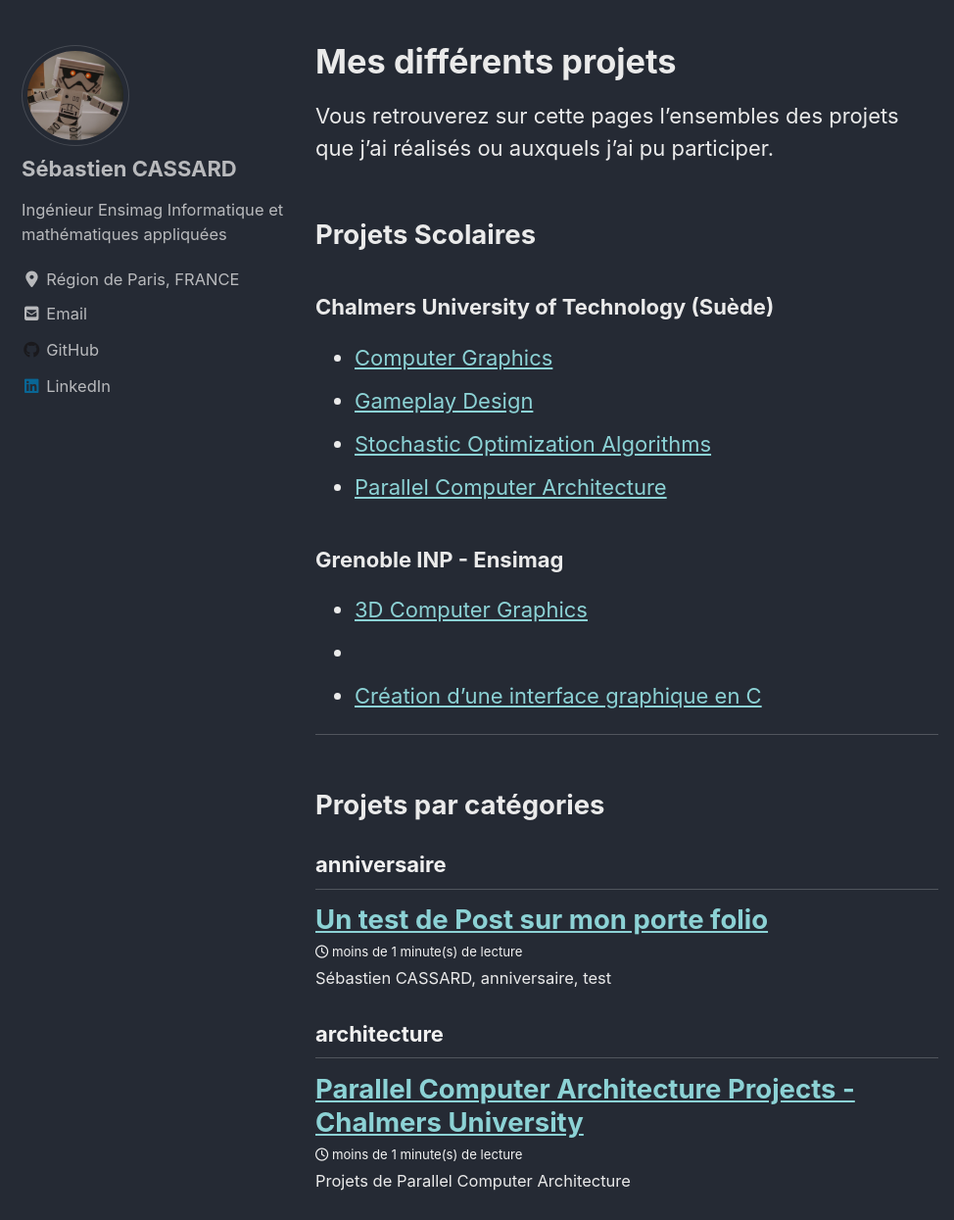
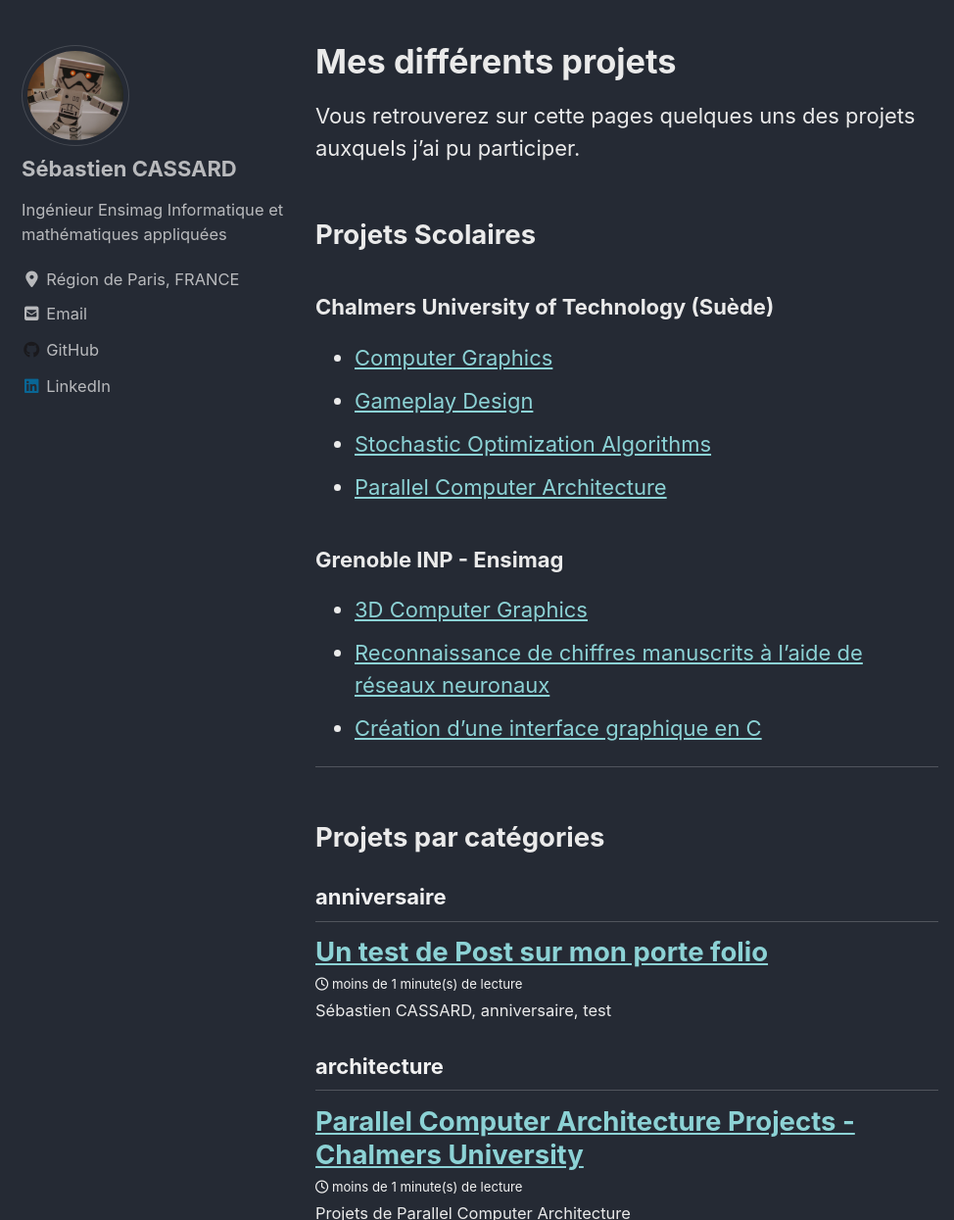
Before and after one commit to Cassards/cassards.github.io, a Jekyll site: the page built from _pages/Projets.md, in a window 1280 px wide and 1400 px high, scrolled down 914 px. Shown: the part 155-1400 px from the top of the window at 98% size, without its empty margins (0-974 px from the left). Built offline with Jekyll 4.4.1, drawn with Linux system fonts in a browser that asks for light colours; cached includes are drawn as plain includes; nearby versions of some CDN libraries.

Commit message:
Update list of projects

```diff
--- a/_pages/Projets.md
+++ b/_pages/Projets.md
@@ -6,7 +6,7 @@
 header:
     image: "/images/fort point.png"
 ---
-Vous retrouverez sur cette pages l'ensembles des projets que j'ai réalisés ou auxquels j'ai pu participer.
+Vous retrouverez sur cette pages quelques uns des projets auxquels j'ai pu participer.
 
 ## Projets Scolaires
 
@@ -18,7 +18,7 @@
 
 ### Grenoble INP - Ensimag
 * [3D Computer Graphics](/3D-computer-graphics-ensimag/)
-* [](/issr/)
+* [Reconnaissance de chiffres manuscrits à l'aide de réseaux neuronaux](/issr/)
 * [Création d'une interface graphique en C](/projet-c/)
 
 <!-- Ajouter lien vers projets perso -->
```
